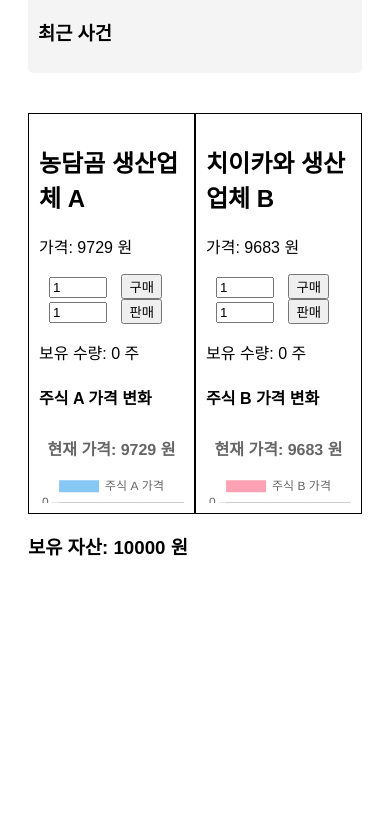
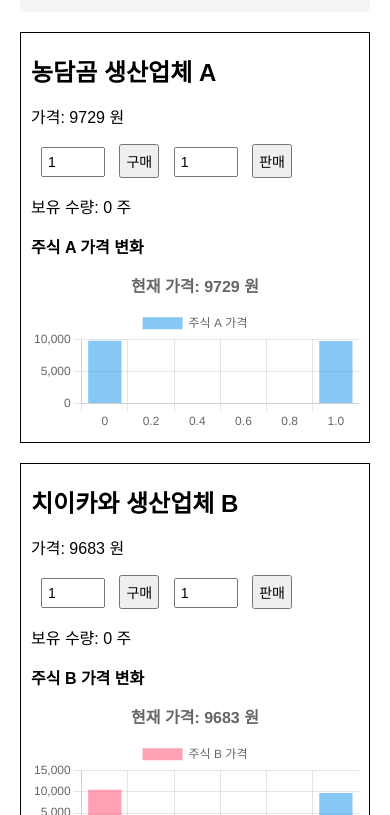
Before and after one commit to Hwiseonge/jusic_simulation, a plain HTML site: page index.html in a window 390 px wide. Shown: the part 128-943 px from the top of the page. Before the commit the page ends 844 px from the top, so only its background shows below. Drawn offline with nearby package versions, Linux system fonts and the light colour scheme.

Commit message:
Update index.html

```diff
--- a/index.html
+++ b/index.html
@@ -8,16 +8,22 @@
         body {
             font-family: Arial, sans-serif;
             padding: 20px;
+            margin: 0;
+        }
+        h1, h2, h3, h4 {
+            margin: 10px 0;
         }
         .stock-container {
             display: flex;
             justify-content: space-between;
+            flex-wrap: wrap;
         }
         .stock-wrapper {
             width: 48%;
             border: 1px solid black;
             padding: 10px;
             margin-top: 20px;
+            box-sizing: border-box;
         }
         .stock button {
             margin-left: 10px;
@@ -58,7 +64,33 @@
         .negative {
             color: blue;
         }
+
+        /* 반응형 디자인 */
+        @media (max-width: 768px) {
+            .stock-wrapper {
+                width: 100%;
+                margin-bottom: 20px;
+            }
+            #stocks {
+                display: block;
+            }
+            canvas {
+                height: 150px; /* 모바일에서 차트 높이를 작게 설정 */
+            }
+        }
+
+        @media (max-width: 480px) {
+            #news {
+                padding: 5px;
+                font-size: 14px;
+            }
+            .stock button, .stock input {
+                font-size: 14px;
+                padding: 5px;
+            }
+        }
     </style>
+
     <!-- Chart.js 라이브러리 추가 -->
     <script src="https://cdn.jsdelivr.net/npm/chart.js"></script>
 </head>
```
